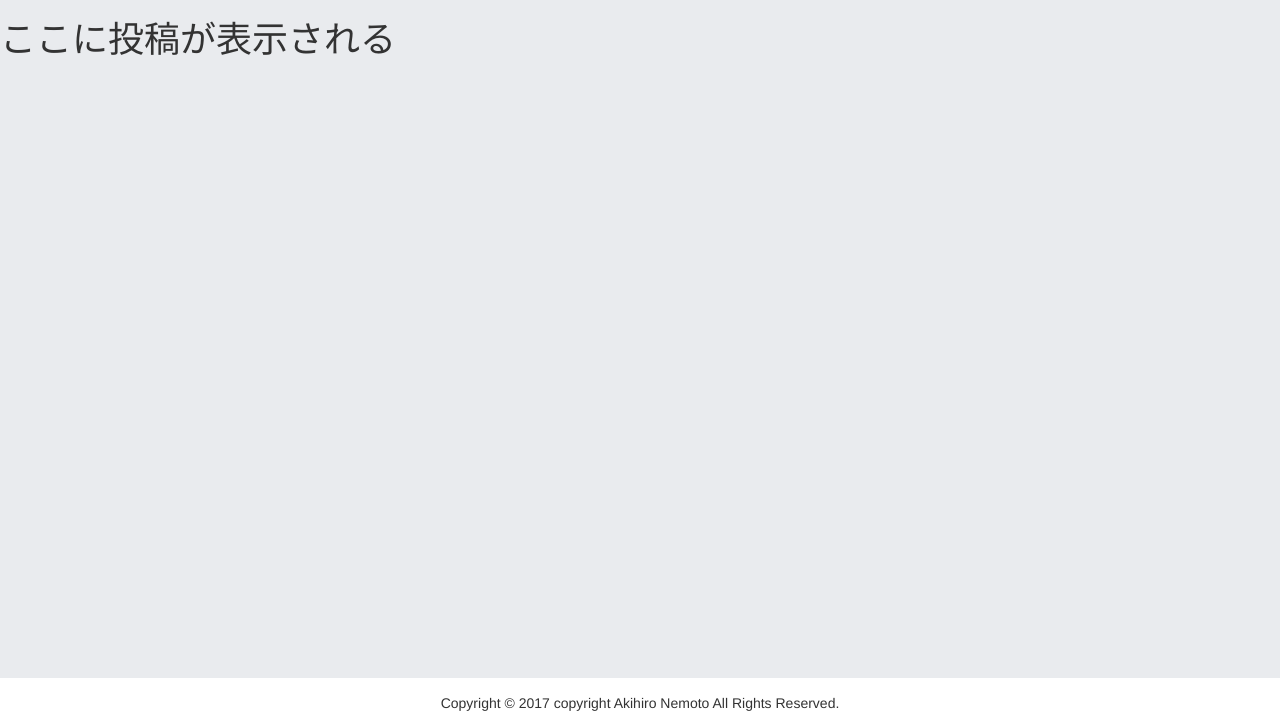
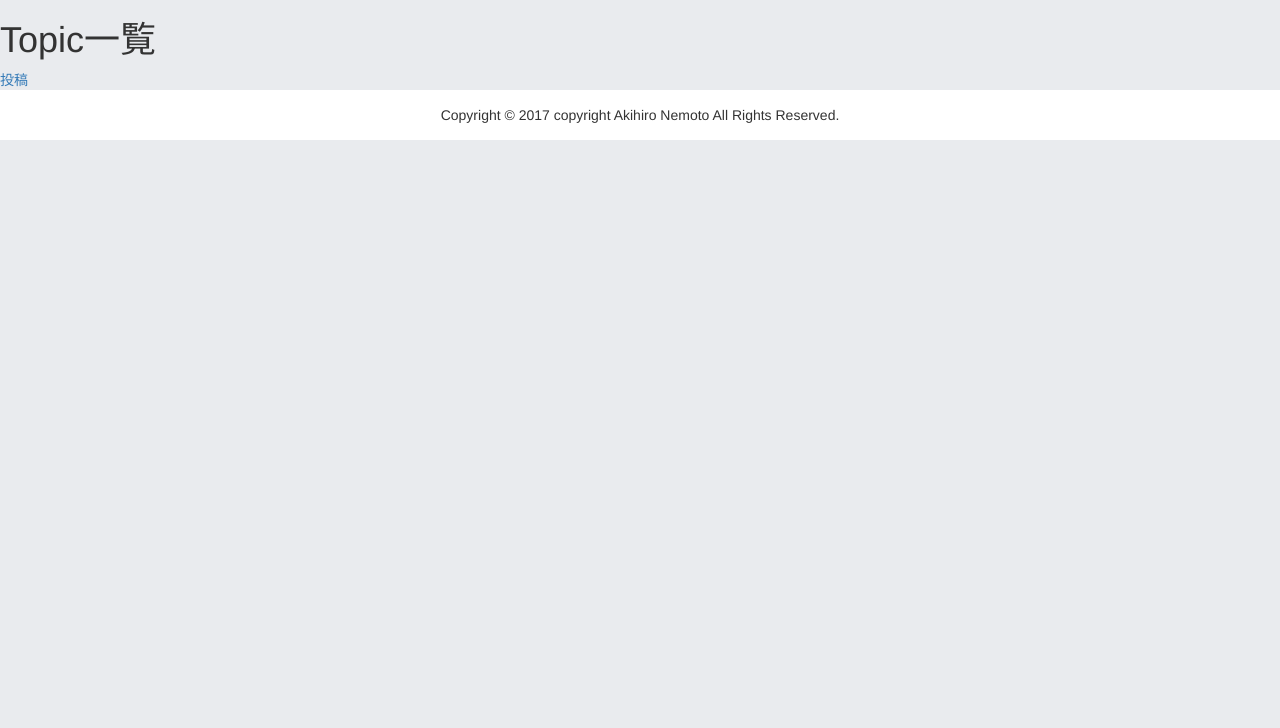
Before and after one commit to aki-06/rootbook, a Rails app: page /topics in a window 1280 px wide. Shown: the part 72-800 px from the top of the page. Run offline with Rails 7, Linux system fonts and the light colour scheme; data that the repository does not hold is empty; style sheets or scripts are compiled from the project's sources; some libraries are stand-ins or nearby versions.

Commit message:
topic投稿機能作成

```diff
--- a/app/assets/stylesheets/application.css.scss
+++ b/app/assets/stylesheets/application.css.scss
@@ -81,7 +81,7 @@
    width: 100%;
    bottom: 0;
    margin-bottom: 0;
-   position: absolute;
+
  }
  footer > p {
    padding-top: 15px;
--- a/app/controllers/topics_controller.rb
+++ b/app/controllers/topics_controller.rb
@@ -1,5 +1,19 @@
 class TopicsController < ApplicationController
   def index
+    @topics = Topic.all
+  end
+
+  def new
     @topic = Topic.new
   end
+
+  def create
+    Topic.create(topics_params)
+    redirect_to topics_path
+  end
+
+  private
+  def topics_params
+    params.require(:topic).permit(:title, :content)
+  end
 end
--- a/app/views/layouts/application.html.erb
+++ b/app/views/layouts/application.html.erb
@@ -14,9 +14,9 @@
 </head>
 <body>
 <%= render 'layouts/header' %>
-  <div class="content">
+
     <%= yield %>
-  </div>
+
 <%= render 'layouts/footer' %>
 </body>
 </html>
--- a/app/views/topics/index.html.erb
+++ b/app/views/topics/index.html.erb
@@ -1 +1,7 @@
-<h1>ここに投稿が表示される</h1>
+<h1>Topic一覧</h1>
+  <% @topics.each do |topic| %>
+    <p>タイトル：<%= topic.title %></p>
+    <p>本文：<%= topic.content %></p>
+  <% end %>
+
+<%= link_to "投稿", new_topic_path %>
--- a/config/routes.rb
+++ b/config/routes.rb
@@ -1,5 +1,5 @@
 Rails.application.routes.draw do
   root 'top#index'
 
-  resources :topics
+  resources :topics, only:[:index, :new, :create]
 end
```
Also changed, not shown: app/views/topics/new.html.erb (added, +11 -0 lines).
